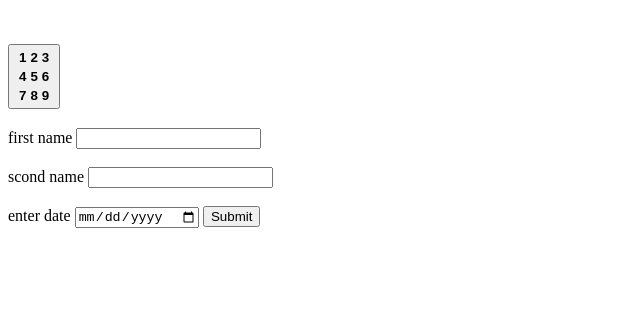
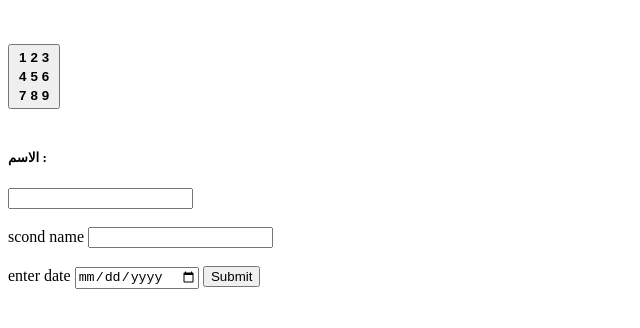
Before and after one commit to yazimohammd/FF, a plain HTML site: page index.html in a window 1280 px wide. Shown: the whole page, without its empty margins (0-640 px from the left). Drawn offline with Linux system fonts and the light colour scheme.

Commit message:
Update index.html

```diff
--- a/index.html
+++ b/index.html
@@ -31,7 +31,7 @@
 
     <br><br>
      <form>
-        first name
+        <h5>الاسم :</h5>
         <input type="text" id="f_n" name="f_n">
         <br><br>
         scond name
```
